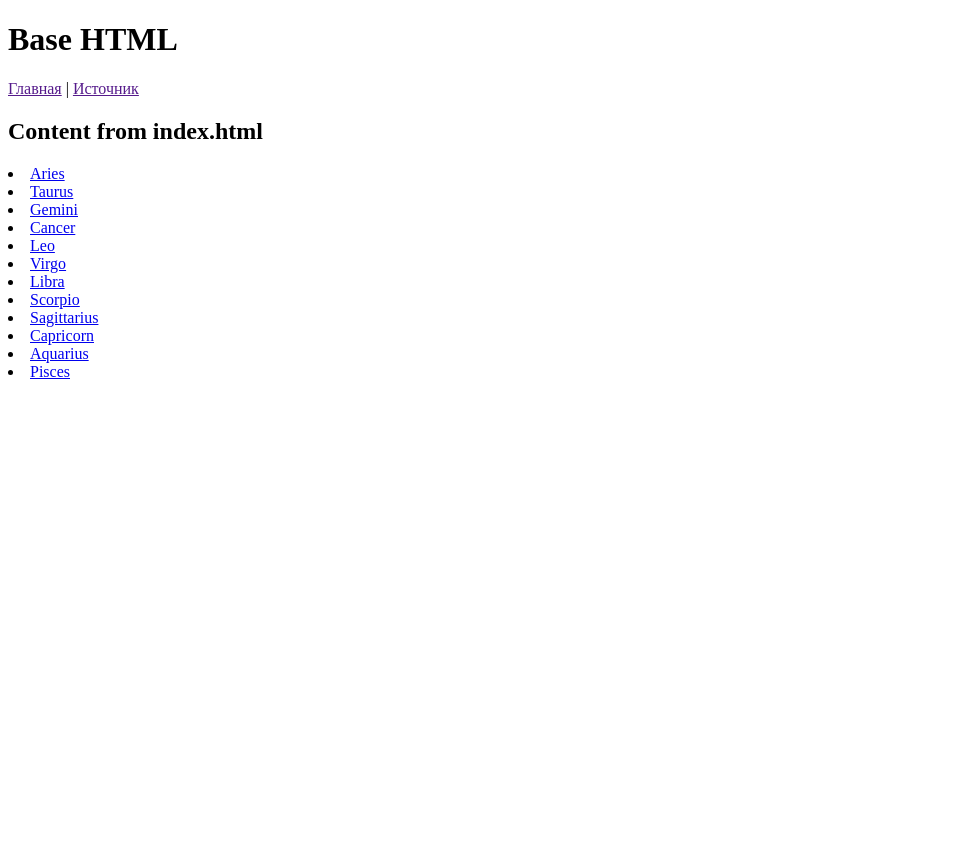
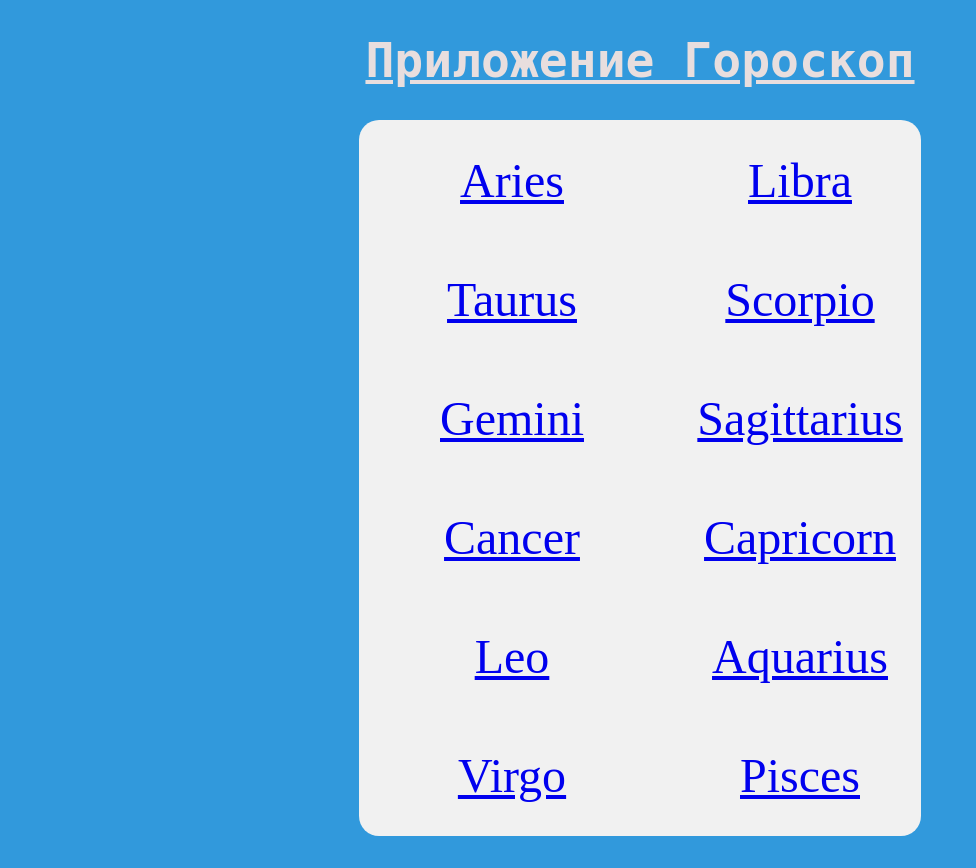
Before and after one commit to SwedL/django, a Django app: page /horoscope/ in a window 1280 px wide. Shown: the whole page, without its empty margins (0-976 px from the left). Before the commit the page ends 379 px from the top, so only its background shows below. Run offline with Django 4.2, Linux system fonts and the light colour scheme.

Commit message:
css additional v2.0

```diff
--- a/horoscope/static/horoscope/css/index.css
+++ b/horoscope/static/horoscope/css/index.css
@@ -1,4 +1,31 @@
 ul {
-    border-left: 5px solid red;
+    -webkit-column-count: 2;
+    -moz-column-count: 2;
+    column-count: 2;
+    list-style-type: none;
     background-color: #f1f1f1;
+    width: 90%;
+    max-width: 35rem;
+    border-radius: 20px;
+    margin: 2rem auto;
+    padding: 1px;
 }
+
+ul li {
+    text-align: center;
+    width: 100%;
+    font-size: 3rem;
+    padding: 2rem 1rem;
+}
+
+ul a:hover, ul a:active {
+    color: #eca8b5;
+}
+
+h1 {
+    color: #e8dede;
+    text-align: center;
+    font-family: "Andale Mono", AndaleMono, monospace;
+    font-size:48px;
+    text-decoration: underline;
+}
--- a/horoscope/templates/horoscope/include/navbar.html
+++ b/horoscope/templates/horoscope/include/navbar.html
@@ -1,4 +1,7 @@
 <nav>
-    <a href="">Главная</a> |
-    <a href="">Источник</a>
+    <a href="{% url 'horoscope-index' %}">Главная</a>
+    <a href="https://www.homeenglish.ru/OtherGoroscop.html">Источник</a>
+    {% for zodiac in zodiacs %}
+    <a href="{% url 'horoscope-name' sign_zodiac=zodiac %}">{{ zodiac|title }}</a>
+    {% endfor %}
 </nav>
--- a/horoscope/templates/horoscope/index.html
+++ b/horoscope/templates/horoscope/index.html
@@ -3,18 +3,18 @@
 {% load static %}
 
 {% block css_additional %}
-<link rel="stylesheet" href=" {% static 'horoscope/css/index.css' %}">
+<link rel="stylesheet" href="{% static 'horoscope/css/index.css' %}">
 {% endblock %}
 
 {% block title %}
     Base HTML
 {% endblock %}
 
-{% block content%}
-    <h1>Base HTML</h1>
-    {% include 'horoscope/include/navbar.html' %}
-    <h2>Content from index.html</h2>
-    {% for zodiac in zodiacs %}
+{% block content %}
+    <h1>Приложение Гороскоп</h1>
+    <ul>
+        {% for zodiac in zodiacs %}
         <li><a href="{% url 'horoscope-name' zodiac %}">{{ zodiac|title}}</a></li>
-    {% endfor %}
+        {% endfor %}
+    </ul>
 {% endblock %}
--- a/horoscope/templates/horoscope/info_zodiac.html
+++ b/horoscope/templates/horoscope/info_zodiac.html
@@ -7,14 +7,14 @@
 {% endblock %}
 
 {% block title %}
-    Гороскоп для {{ sign|upper }}
+    Гороскоп для {{ sign_zodiac|upper }}
 {% endblock %}
 
 {% block content %}
     {% include 'horoscope/include/navbar.html' %}
-    <h2> Content from info_zodiac.html </h2>
+    <h1> {{ sign_name }} </h1>
     {% if description is None %}
-        <h2>Неправильный знак зодиака - {{ sign|upper }}</h2>
+        <h2>Неправильный знак зодиака - {{ sign_zodiac|upper }}</h2>
     {% else %}
         <h2> {{ description|capfirst|safe }} </h2>
     {% endif %}
--- a/horoscope/urls.py
+++ b/horoscope/urls.py
@@ -8,5 +8,5 @@ urlpatterns = [
     path('type/<str:element>', views.element, name='horoscope-elements'),
     path('<int:month>/<int:day>', views.get_info_by_date),
     path('<int:sign>', views.sign_number),
-    path('<str:sign>', views.sign_name, name='horoscope-name'),
+    path('<str:sign_zodiac>', views.sign_name, name='horoscope-name'),
 ]
--- a/horoscope/views.py
+++ b/horoscope/views.py
@@ -2,7 +2,7 @@ from django.http import HttpResponse, HttpResponseRedirect, HttpResponseNotFound
 from django.urls import reverse
 from django.shortcuts import render
 
-sign_zodiac = {
+zodiac_dict = {
     "aries": "Овен - первый знак зодиака, планета Марс (с 21 марта по 20 апреля).",
     "taurus": "Телец - второй знак зодиака, планета Венера (с 21 апреля по 21 мая).",
     "gemini": "Близнецы - третий знак зодиака, планета Меркурий (с 22 мая по 21 июня).",
@@ -58,19 +58,22 @@ def element(request, element: str):
 
 
 def sign_number(request, sign: int):
-    if sign > len(list(sign_zodiac)):
+    if sign > len(list(zodiac_dict)):
         return HttpResponseNotFound(f'Нет такого знака задиака {sign}')
-    zodiacs = list(sign_zodiac)[sign - 1]
+    zodiacs = list(zodiac_dict)[sign - 1]
     redirect_url = reverse('horoscope-name', args=[zodiacs])
     return HttpResponseRedirect(redirect_url)
 
 
-def sign_name(request, sign: str):
-    # if sign in list(sign_zodiac):
-    #     return HttpResponse(f'знак зодиака {sign_zodiac[sign]}')
+def sign_name(request, sign_zodiac: str):
+    description = zodiac_dict.get(sign_zodiac)
+    zodiacs = list(zodiac_dict)
+    sign_name = description.split()[0]
     context = {
-        'sign': sign,
-        'description': sign_zodiac[sign],
+        'description': description,
+        'sign': sign_zodiac,
+        'zodiacs': zodiacs,
+        'sign_name': sign_name
     }
     return render(request, 'horoscope/info_zodiac.html', context=context)
 
@@ -91,7 +94,7 @@ def get_info_by_date(request, month, day):
     return HttpResponse(f'Нет такого месяца {month}')
 
 def index_info(request):
-    sign_zodiac_lst = list(sign_zodiac)
+    sign_zodiac = list(zodiac_dict)
     context = {
         'zodiacs': sign_zodiac
     }
--- /dev/null
+++ b/static/css/base.css
@@ -0,0 +1,29 @@
+html{
+    background-color: #3199dc;
+}
+
+nav {
+    text-align: center;
+    color: white;
+    font-size: 2rem;
+    height: 100%;
+    width: 200px;
+    position: fixed;
+    z-index: 1;
+    top: 0;
+    left: 0;
+    background-color: #111;
+    overflow-x: hidden;
+    padding-top: 20px;
+}
+
+nav a {
+    color: white;
+    display: block;
+    font-size: 2rem;
+    margin: 20px;
+}
+
+nav a:hover, ul a:active {
+    color: #eca8b5;
+}
--- a/templates/horoscope/base.html
+++ b/templates/horoscope/base.html
@@ -1,9 +1,12 @@
 <!DOCTYPE html>
 <html lang="en">
+
+{% load static %}
 
 <head>
     <meta charset="UTF-8">
     <title>{% block title %} {% endblock %}</title>
+    <link rel="stylesheet" href="{% static 'css/base.css' %}">
     {% block css_additional %} {% endblock %}
 </head>
 <body>
```
Also changed, not shown: horoscope/static/horoscope/css/info.css (+15 -1 lines).
